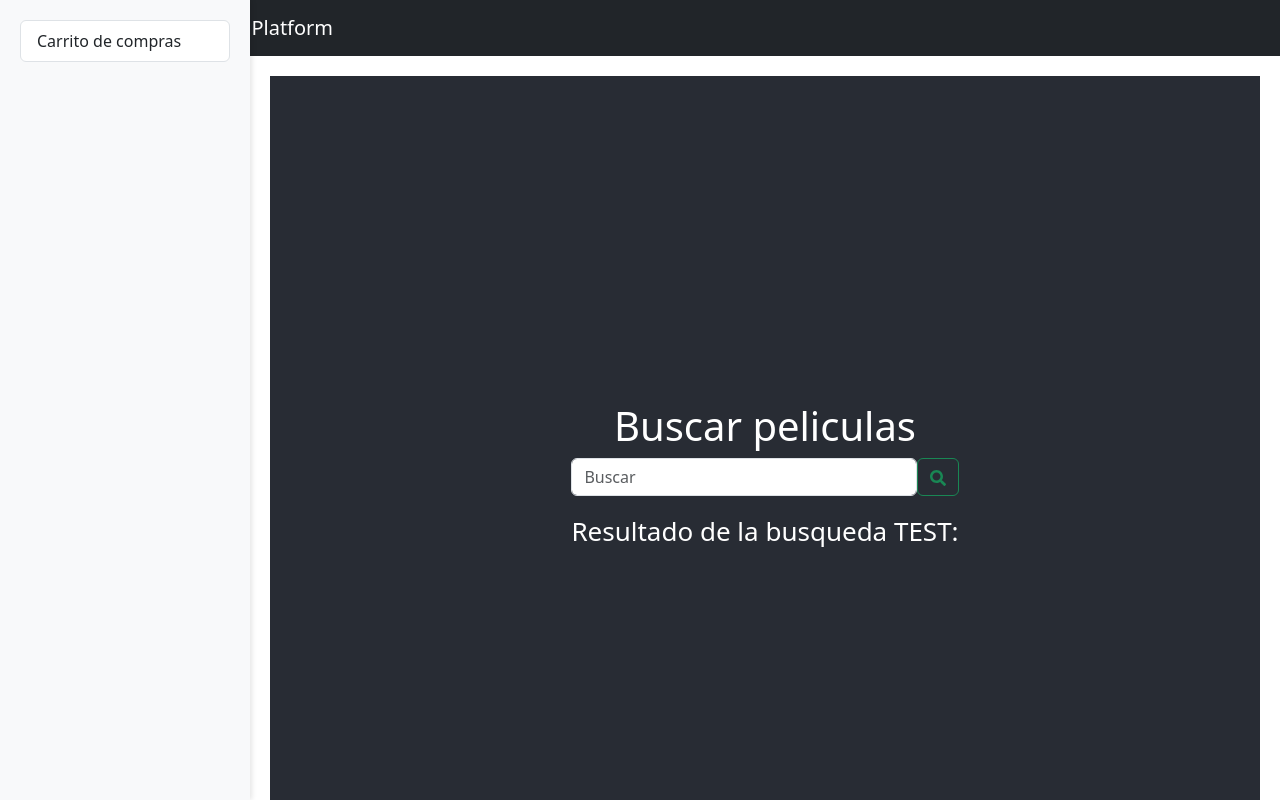
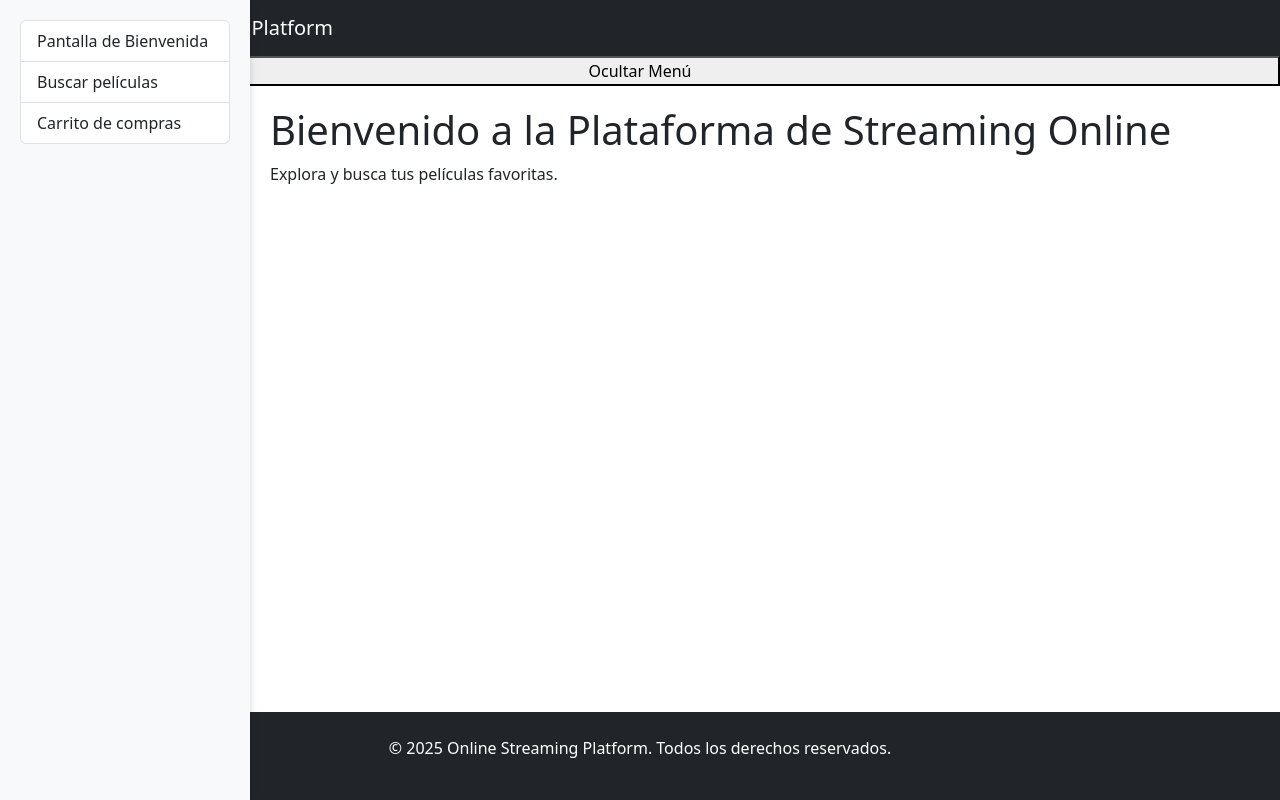
Before and after one commit to mivanpv/online-streaming-plataform, a React (Create React App) app: page / in a window 1280 px wide. Shown: the top 800 px of the page. Built offline with nearby package versions, Linux system fonts and the light colour scheme.

Commit message:
Agregamos el notfound, bienvenida

```diff
--- a/src/App.js
+++ b/src/App.js
@@ -1,4 +1,4 @@
-import React from 'react';
+import React, { useState } from 'react';
 import { BrowserRouter as Router, Routes, Route } from 'react-router-dom';
 import './App.css';
 import SearchBar from './components/SearchBar';
@@ -6,22 +6,30 @@ import SidebarMenu from './components/SidebarMenu';
 import Header from './components/Header';
 import ShoppingCart from './components/ShoppingCart';
 import Footer from './components/Footer';
+import WelcomeScreen from './components/WelcomeScreen';
+import NotFound from './components/NotFound';
 
 function App() {
+  const [sidebarVisible, setSidebarVisible] = useState(true);
+
+  const toggleSidebar = () => {
+    setSidebarVisible(!sidebarVisible);
+  };
+
   return (
     <Router>
       <div className="App">
         <Header />
-        <SidebarMenu />
-        <div className="content" style={{ marginLeft: '250px', padding: '20px' }}>
+        <button onClick={toggleSidebar} className="toggle-sidebar-btn">
+          {sidebarVisible ? 'Ocultar' : 'Mostrar'} Menú
+        </button>
+        {sidebarVisible && <SidebarMenu />}
+        <div className="content" style={{ marginLeft: sidebarVisible ? '250px' : '0', padding: '20px' }}>
           <Routes>
+            <Route path="/" element={<WelcomeScreen />} />
+            <Route path="/buscar-peliculas" element={<SearchBar />} />
             <Route path="/carrito-de-compras" element={<ShoppingCart />} />
-            <Route path="/" element={
-              <header className="App-header">
-                <h1>Buscar peliculas</h1>
-                <SearchBar />
-              </header>
-            } />
+            <Route path="*" element={<NotFound />} />
           </Routes>
         </div>
         <Footer />
--- /dev/null
+++ b/src/components/NotFound.jsx
@@ -0,0 +1,12 @@
+import React from 'react';
+
+function NotFound() {
+  return (
+    <div className="not-found">
+      <h2>404 - Página no encontrada</h2>
+      <p>Lo sentimos, la página que estás buscando no existe.</p>
+    </div>
+  );
+}
+
+export default NotFound;
--- a/src/components/SearchBar.jsx
+++ b/src/components/SearchBar.jsx
@@ -11,6 +11,7 @@ function SearchBar() {
 
   return (
     <div>
+      <h2>Busqueda de pelicula</h2>
       <Form className="d-flex align-items-center mb-3">
         <FormControl
           type="search"
--- a/src/components/SidebarMenu.jsx
+++ b/src/components/SidebarMenu.jsx
@@ -6,6 +6,12 @@ function SidebarMenu() {
   return (
     <div className="sidebar-menu">
       <ListGroup>
+        <ListGroup.Item action as={Link} to="/">
+          Pantalla de Bienvenida
+        </ListGroup.Item>
+        <ListGroup.Item action as={Link} to="/buscar-peliculas">
+          Buscar películas
+        </ListGroup.Item>
         <ListGroup.Item action as={Link} to="/carrito-de-compras">
           Carrito de compras
         </ListGroup.Item>
--- /dev/null
+++ b/src/components/WelcomeScreen.jsx
@@ -0,0 +1,12 @@
+import React from 'react';
+
+function WelcomeScreen() {
+  return (
+    <div className="welcome-screen">
+      <h1>Bienvenido a la Plataforma de Streaming Online</h1>
+      <p>Explora y busca tus películas favoritas.</p>
+    </div>
+  );
+}
+
+export default WelcomeScreen;
```
Also changed, not shown: src/App.css (line endings or trailing spaces).
